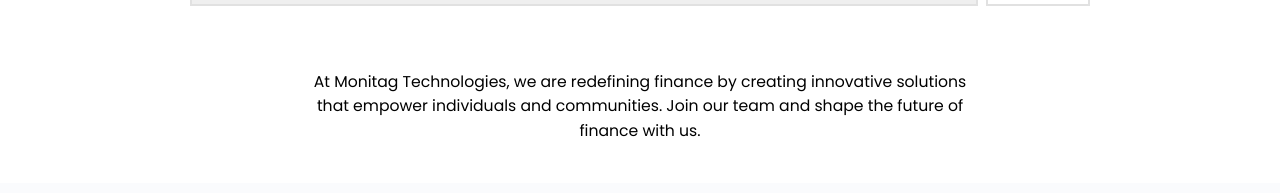
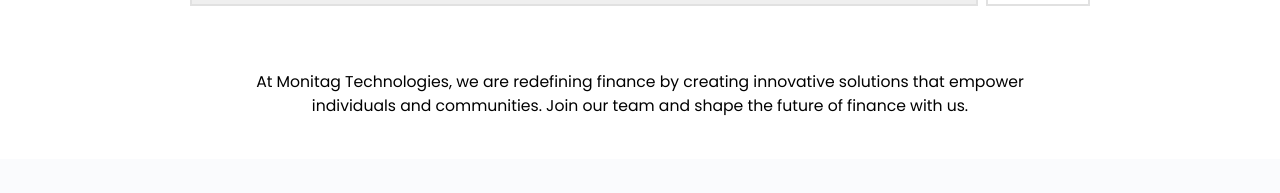
Before and after one commit to jimatth121/Monitag-Technologies, a React (Vite) app: page /careers in a window 1280 px wide. Shown: the part 938-1131 px from the top of the page. Built offline with nearby package versions, Linux system fonts and the light colour scheme.

Commit message:
final update

```diff
--- a/src/Pages/Careers/Roles.jsx
+++ b/src/Pages/Careers/Roles.jsx
@@ -45,7 +45,7 @@
           </div>
         </div>
       )}
-      <div className="mb-10 mt-10  md:mt-16 max-w-[700px] mx-auto justify-center  px-3">
+      <div className="mb-10 mt-10  md:mt-16 max-w-[800px] mx-auto justify-center  px-3">
         <p className=" font-PoppinsRegular text14 text-center ">
           At Monitag Technologies, we are redefining finance by creating
           innovative solutions that empower individuals and communities. Join
```
